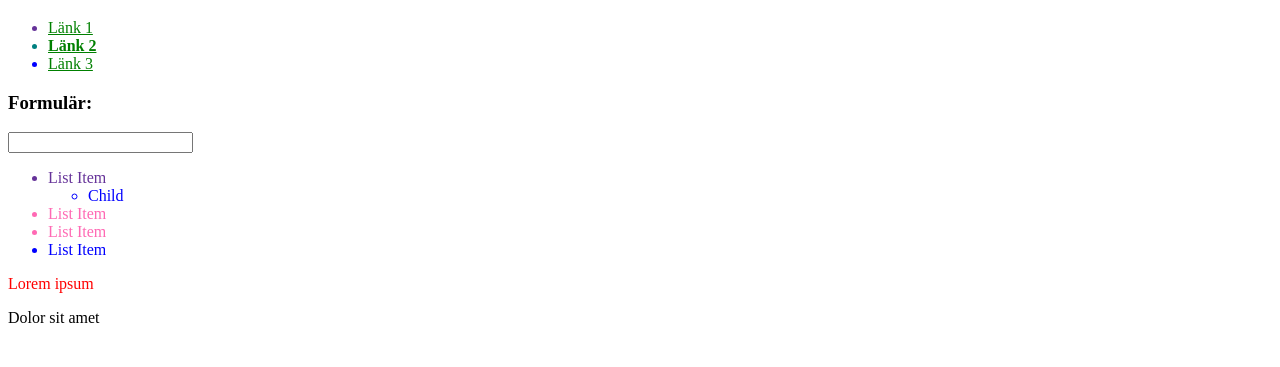
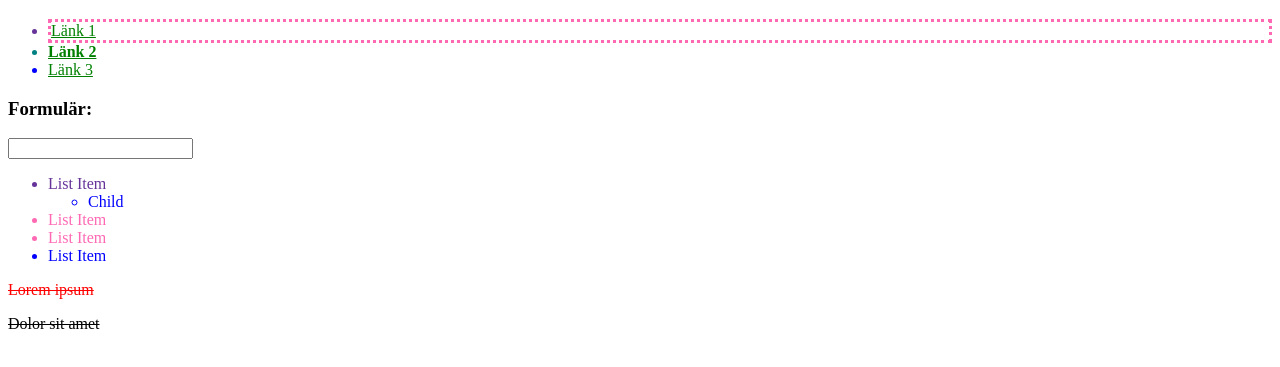
Before and after one commit to louohr/lecture-23-may, a plain HTML site: page index.html in a window 1280 px wide. Shown: the part 61-428 px from the top of the page. Drawn offline with Linux system fonts and the light colour scheme.

```diff
--- a/style.css
+++ b/style.css
@@ -45,3 +45,16 @@
 ul + p {
     color: red;
 }
+/* General sibling selector */
+ul ~ p {
+    text-decoration: line-through;
+}
+/* X:nth child(n) */
+ul:nth-child(3) {
+    color: black;
+}
+/* X:nth-of-type(n) */
+.main-nav ul li:nth-of-type(1) {
+    border: 3px dotted hotpink;
+
+}
```
